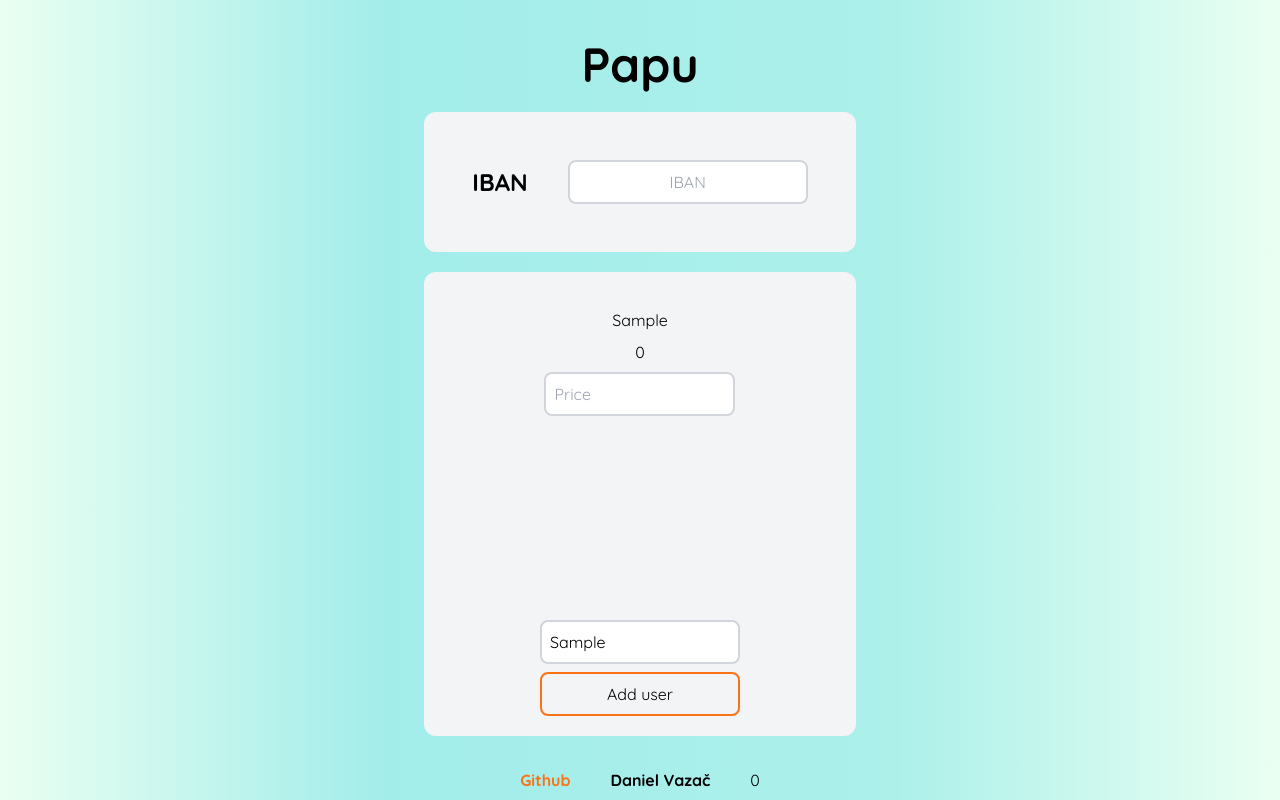
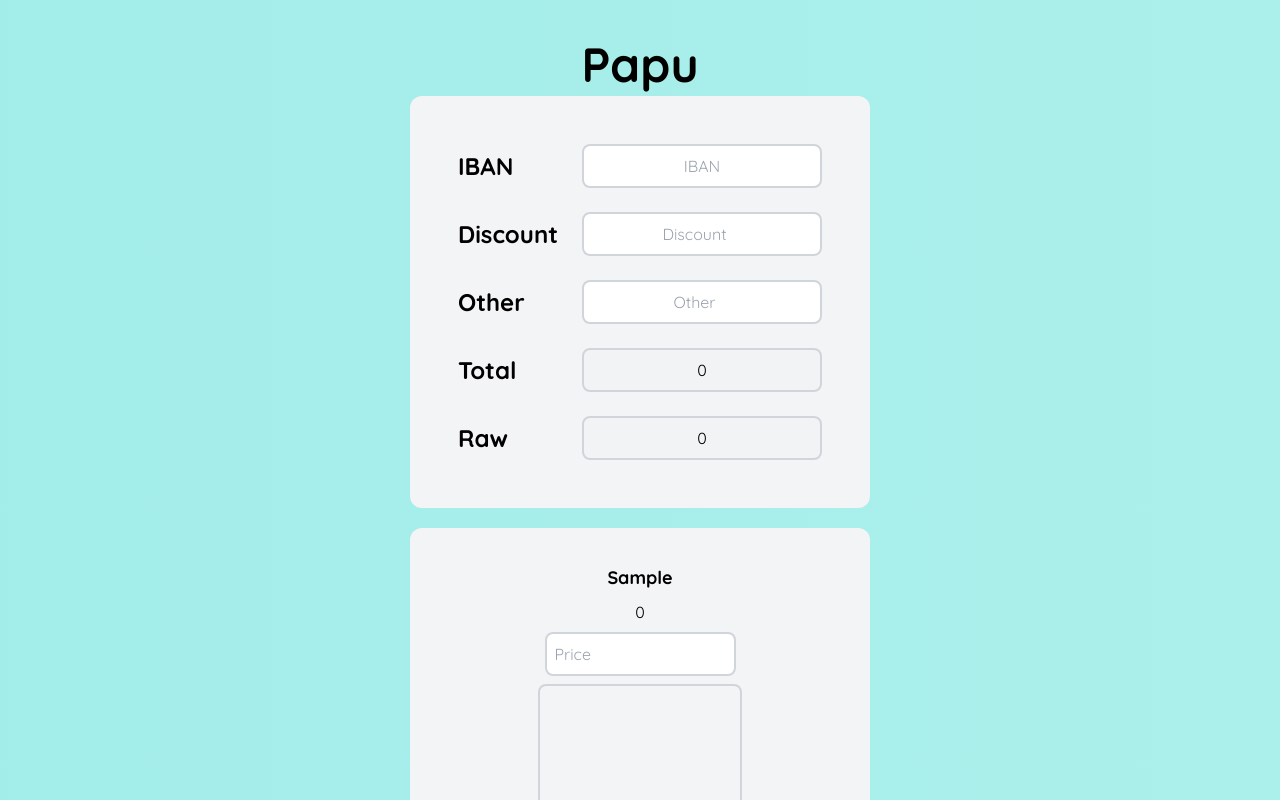
Before and after one commit to PsyChonek/Papu, a SvelteKit app: page / in a window 1280 px wide. Both pictures are taken after typing "Sample" into the empty fields and a click on the button "Add user". Built offline with nearby package versions, Linux system fonts and the light colour scheme.

Commit message:
Merge branch 'Discount,Other'

```diff
--- a/src/app.css
+++ b/src/app.css
@@ -23,7 +23,7 @@
 	html {
 		height: 100vh;
 		overflow: auto;
-		background: rgb(213,255,228);
-		background: linear-gradient(90deg, rgba(213,255,228,0.5) 0%, rgba(139,232,229,0.8) 30%, rgba(152,236,229,0.8) 70%, rgba(213,255,228,0.5018382352941176) 100%);
+		background: rgb(213, 255, 228);
+		background: linear-gradient(90deg, rgba(213, 255, 228, 0.5) 0%, rgba(139, 232, 229, 0.8) calc(50% - 750px), rgba(152, 236, 229, 0.8) calc(50% + 750px), rgba(213, 255, 228, 0.5) 100%);
 	}
 }
--- a/src/lib/footer.svelte
+++ b/src/lib/footer.svelte
@@ -4,7 +4,7 @@
 </script>
 
 <footer class="">
-	<div class="flex flex-row items-center justify-center gap-10 m-2">
+	<div class="flex flex-row items-center justify-center gap-10 m-5">
 		<a href="https://github.com/PsyChonek/Papu" class="hover:scale-150 text-center font-bold text-orange-500"> Github </a>
 		<a href="https://vazacdaniel.com/" class="hover:scale-150 text-center font-bold">Daniel Vazač</a>
 		<h1 class="text-center">{version}</h1>
--- a/src/routes/+page.svelte
+++ b/src/routes/+page.svelte
@@ -1,14 +1,17 @@
 <script lang="ts">
 	import QRCode from 'qrcode';
 	import { onMount } from 'svelte';
+	import Error from './+error.svelte';
 
 	var iban: string = '';
 	var newUserName: string = '';
 	let users: User[] = [];
 
 	interface User {
+		uniqueId: number;
 		name: string;
 		total: number;
+		nonDiscountedTotal: number;
 	}
 
 	onMount(() => {
@@ -29,16 +32,18 @@
 	// Input enter
 	const updateAmount = (e: any, user: any) => {
 		if (e.key === 'Enter') {
+			if (e.target.value === '') {
+				return;
+			}
+
 			// Add price to total
-			user.total += parseInt(e.target.value);
+			user.nonDiscountedTotal += Math.ceil(parseFloat(e.target.value));
 
 			// Clear input
 			e.target.value = '';
 
 			// Update users
-			users = [...users];
-
-			generateQr(user);
+			updateUsers();
 		}
 	};
 
@@ -65,59 +70,172 @@
 		// Log QR code content
 		console.log(qr);
 
-		var canvas = document.getElementById(user.name);
+		var canvas = document.getElementById('canvas-' + user.uniqueId.toString()) as HTMLCanvasElement;
 
-		QRCode.toCanvas(canvas, qr, function (error: any) {
-			if (error) console.error(error);
-			console.log('success!');
+		// Check if canvas exists
+		if (!canvas) {
+			console.log('canvas not found');
+			return;
+		}
+
+		// Clear canvas
+		var ctx = canvas.getContext('2d');
+		ctx?.clearRect(0, 0, canvas.width, canvas.height);
+
+		// Generate QR code into variable NOT CANVAS
+		var qrCode = QRCode.toDataURL(qr, {
+			errorCorrectionLevel: 'H',
+			color: {
+				dark: '#000000', // Black dots
+				light: '#0000' // Transparent background
+			},
+			width: 200
+		});
+
+		// Set QR code to canvas
+		qrCode.then((url) => {
+			var img = new Image();
+			img.src = url;
+			img.onload = () => {
+				var ctx = canvas.getContext('2d');
+				ctx?.drawImage(img, 0, 0);
+			};
 		});
 	};
 
 	const addUser = (name: string) => {
-		var user = { name: name, total: 0 };
+		var user = { name: name, total: 0, uniqueId: Math.floor(Math.random() * 1000000), nonDiscountedTotal: 0 };
 
 		users.push(user);
+
+		// Clear input field
+		(document.getElementById('user-name') as HTMLInputElement).value = '';
+
+		updateUsers();
+	};
+
+	var total = 0;
+
+	const updateTotal = () => {
+		total = 0;
+
+		users.forEach((user) => {
+			total += user.total;
+		});
+	};
+
+	const setDiscount = (e: any) => {
+		discount = e.target.value;
+		updateUsers();
+	};
+
+	// In 0-100%
+	var discount = 0;
+
+	// Update users total with discount
+	const applyDiscount = () => {
+		users.forEach((user) => {
+			// Floor discount
+			user.total = Math.ceil(user.nonDiscountedTotal - (user.nonDiscountedTotal / 100) * discount);
+		});
+	};
+
+	const setOther = (e: any) => {
+		other = e.target.value;
+		updateUsers();
+	};
+
+	var other = 0;
+
+	// Update users total with other
+	const applyOther = () => {
+		users.forEach((user) => {
+			var split = other / users.length;
+			user.total += split;
+		});
+	};
+
+	// Update users
+	const updateUsers = () => {
+		applyDiscount();
+		applyOther();
+		updateTotal();
+
+		users.forEach((user) => {
+			generateQr(user);
+		});
+
 		users = [...users];
 	};
 </script>
 
-<div class="rounded-xl bg-gray-100 p-10 m-5">
+<div class="rounded-xl bg-gray-100 p-10 m-2 max-w-[460px] mx-auto">
 	<!-- Payment info  -->
 	<!-- IBAN input -->
-	<div class="flex flex-row justify-center items-center gap-10 m-2">
-		<h1 class="text-center font-bold text-2xl">IBAN</h1>
-		<input type="text" placeholder="IBAN" on:keypress={setIban} class="text-center w-60 rounded-lg p-2 border-2 border-gray-300 focus:border-orange-500 focus:outline-none" />
+	<div class="flex flex-col gap-6 m-2">
+		<div class="flex flex-row items-center justify-evenly gap-6">
+			<h1 class="font-bold mr-auto text-2xl">IBAN</h1>
+			<input type="text" placeholder="IBAN" on:change={setIban} class="text-center w-60 rounded-lg p-2 border-2 border-gray-300 focus:border-orange-500 focus:outline-none" />
+		</div>
+		<div class="flex flex-row items-center justify-evenly gap-6">
+			<h1 class="font-bold mr-auto text-2xl">Discount</h1>
+			<input type="number" placeholder="Discount" on:change={setDiscount} class="text-center w-60 rounded-lg p-2 border-2 border-gray-300 focus:border-orange-500 focus:outline-none" />
+		</div>
+		<div class="flex flex-row items-center justify-evenly gap-6">
+			<h1 class="font-bold mr-auto text-2xl">Other</h1>
+			<input type="number" placeholder="Other" on:change={setOther} class="text-center w-60 rounded-lg p-2 border-2 border-gray-300 focus:border-orange-500 focus:outline-none" />
+		</div>
+		<div class="flex flex-row items-center justify-evenly gap-6">
+			<p class="font-bold mr-auto text-2xl">Total</p>
+			<input id="input-total" type="text" disabled placeholder="Total" value={total} class="text-center w-60 rounded-lg p-2 border-2 border-gray-300 focus:border-orange-500 focus:outline-none" />
+		</div>
+		<div class="flex flex-row items-center justify-evenly gap-6">
+			<p class="font-bold mr-auto text-2xl">Raw</p>
+			<input id="input-total" type="text" disabled placeholder="Total" value={total / ((100 - discount)/100)} class="text-center w-60 rounded-lg p-2 border-2 border-gray-300 focus:border-orange-500 focus:outline-none" />
+		</div>
 	</div>
 </div>
 
-<div class="rounded-xl bg-gray-100 p-5 m-5">
+<div class="rounded-xl bg-gray-100 min-w-[460px] p-5 m-5">
 	<!-- Horizontal list of users -->
 	<div class="flex flex-row justify-center gap-5 m-2">
 		{#each users as user}
 			<div class="flex flex-col justify-center items-center gap-2 m-2 w-[196px]">
-				<h1>{user.name}</h1>
+				<h1 class="font-bold text-lg">{user.name}</h1>
 				<h1>{user.total}</h1>
 				<input
 					type="number"
 					placeholder="Price"
-					on:load={() => {
-						generateQr(user);
-					}}
 					on:keypress={(e) => {
 						updateAmount(e, user);
 					}}
 					class="rounded-lg p-2 border-2 border-gray-300 focus:border-orange-500 focus:outline-none"
 				/>
 
-				<!-- QR code -->
-				<canvas class="h-[180px] w-[180px]" id={user.name} />
+				<!-- Rounded border for canvas -->
+				<div class="rounded-lg border-2 border-gray-300">
+					<!-- QR code on load generate -->
+					<canvas width="200" height="200" id="canvas-{user.uniqueId.toString()}" />
+				</div>
 			</div>
 		{/each}
 	</div>
 
 	<div class="m-auto flex flex-col gap-2 max-w-[200px]">
 		<!-- User name input -->
-		<input on:change={setUserName} type="text" placeholder="User name" class="rounded-lg p-2 border-2 border-gray-300 focus:border-orange-500 focus:outline-none" />
+		<input
+			id="user-name"
+			on:change={setUserName}
+			on:keypress={(e) => {
+				if (e.key === 'Enter') {
+					setUserName(e);
+					addUser(newUserName);
+				}
+			}}
+			type="text"
+			placeholder="User name"
+			class="rounded-lg p-2 border-2 border-gray-300 focus:border-orange-500 focus:outline-none"
+		/>
 
 		<!-- Add user button -->
 		<button
```
